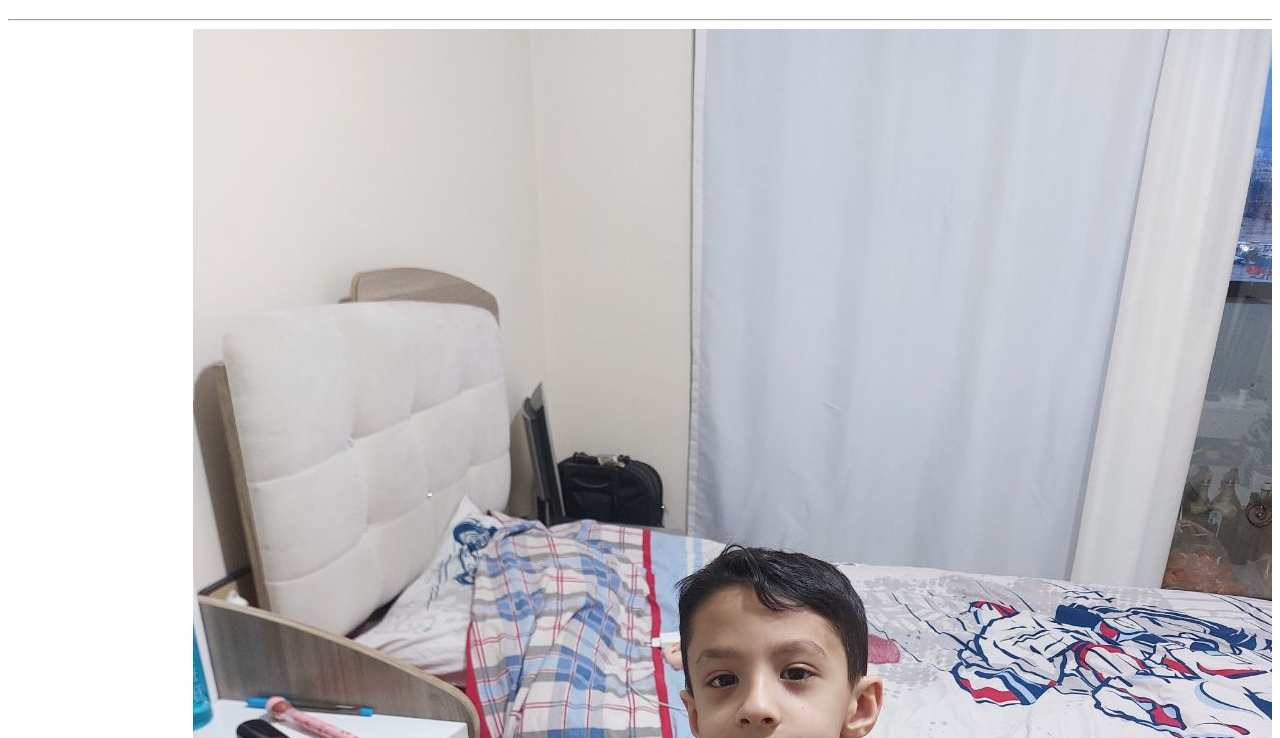
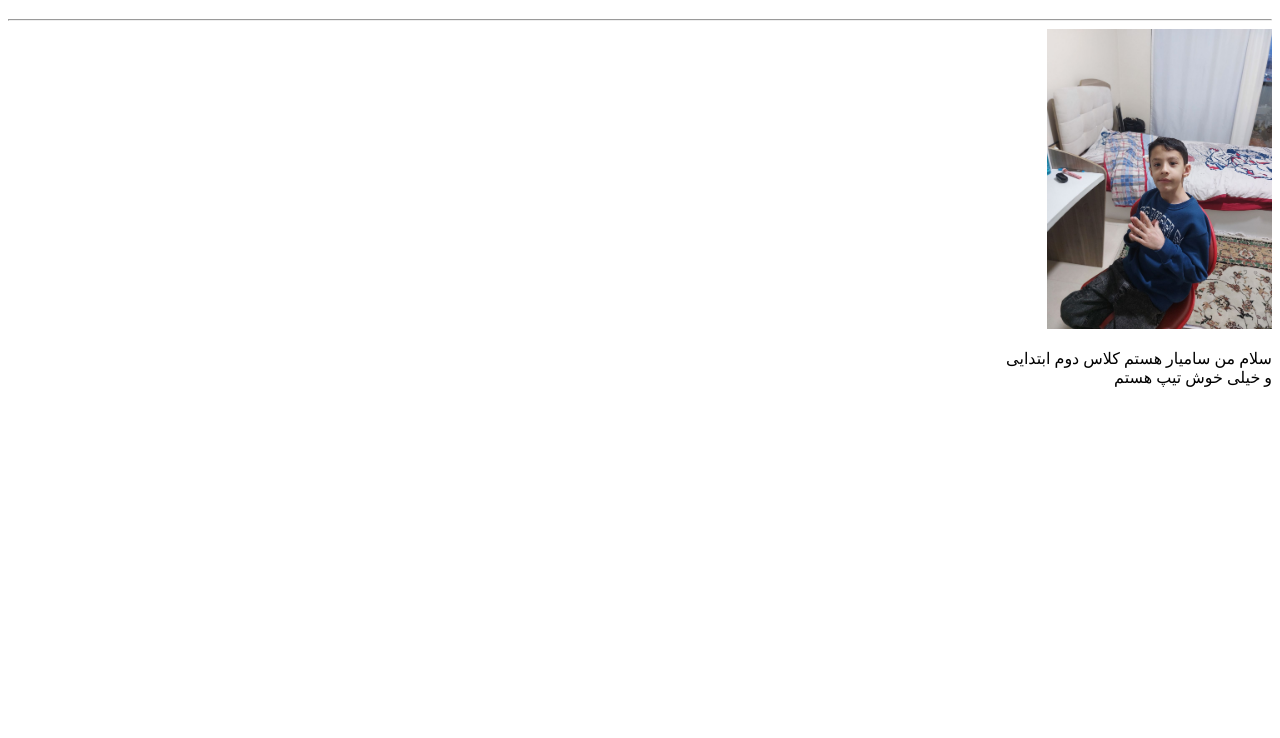
Before and after one commit to MousaviKhaligh/-, a plain HTML site: page index.html in a window 1280 px wide. Shown: the part 62-800 px from the top of the page. Drawn offline with Linux system fonts and the light colour scheme.

Commit message:
Update index.html

```diff
--- a/index.html
+++ b/index.html
@@ -8,8 +8,8 @@
 <body>
     <h1>سامیار 2025</h1>
     <hr>
-    <img src="./image/Samyar.png" alt="Samyar">
-    <p>"سلام من سامیار هستم کلاس  دوم ابتدایی <br>
-        و خیلی خوش تیپ هستم "</p>
+    <img height="300" src="./image/Samyar.png" alt="Samyar">
+    <p>سلام من سامیار هستم کلاس  دوم ابتدایی <br>
+        و خیلی خوش تیپ هستم </p>
 </body>
 </html>
```
